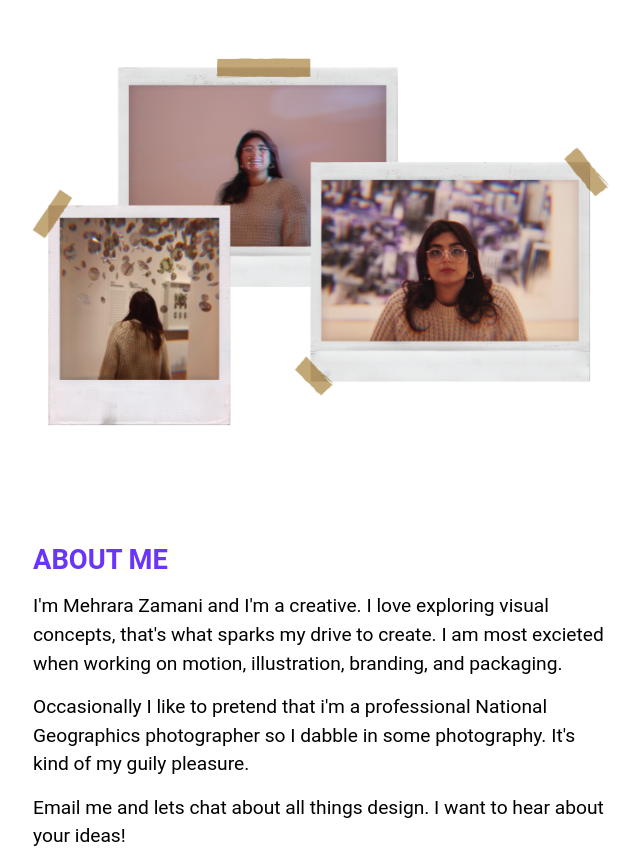
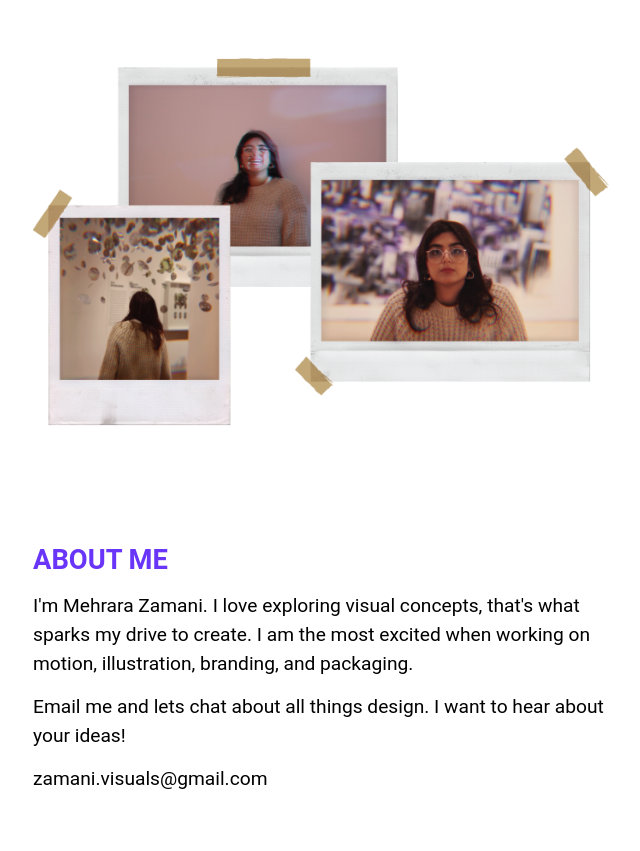
Before and after one commit to zama0023/portfolio, a Jekyll site: the page built from about.html, in a window 1280 px wide. Shown: the part 100-951 px from the top of the page, without its empty margins (319-959 px from the left). Built offline with Jekyll 4.4.1, drawn with Linux system fonts in a browser that asks for light colours; some web fonts are replaced; grey boxes are pictures that could not be loaded.

Commit message:
about update

```diff
--- a/about.html
+++ b/about.html
@@ -11,8 +11,7 @@ description: "About me page"
     </div>
     <div class="unit xs-1 s-1 island-2">
       <h1 class="text-upper push-0 tera">About Me</h1>
-      <p class="push-0 pad-t-1-2">I'm Mehrara Zamani and I'm a creative. I love exploring visual concepts, that's what sparks my drive to create. I am most excieted when working on motion, illustration, branding, and packaging.</p>
-      <p class="push-0 pad-t-1-2">Occasionally I like to pretend that i'm a professional National Geographics photographer so I dabble in some photography. It's kind of my guily pleasure.</p>
+      <p class="push-0 pad-t-1-2">I'm Mehrara Zamani. I love exploring visual concepts, that's what sparks my drive to create. I am the most excited when working on motion, illustration, branding, and packaging.</p>
       <p class="push-0 pad-t-1-2">Email me and lets chat about all things design. I want to hear about your ideas!</p>
       <p class="push-0 pad-t-1-2">zamani.visuals@gmail.com</p>
     </div>
```
